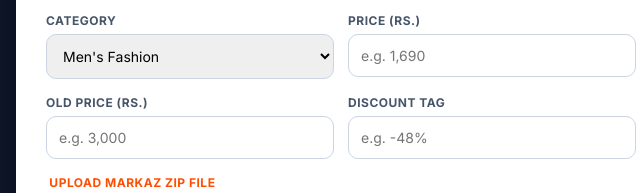
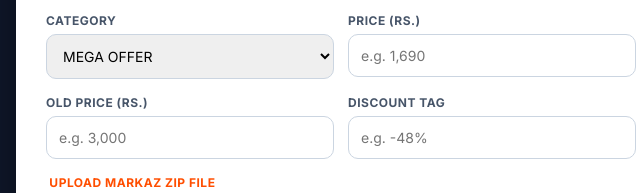
Before and after one commit to pinehillsprosystem/Hamviro-Admin, a plain HTML site: page index.html in a window 1280 px wide. Shown: the part 207-400 px from the top of the page, 299-939 px from the left. Drawn offline with nearby package versions, Linux system fonts and the light colour scheme.

Commit message:
Update index.html

```diff
--- a/index.html
+++ b/index.html
@@ -73,6 +73,7 @@
                 <div class="admin-input-group">
                     <label>Category</label>
                     <select id="admCategory" required>
+                        <option value="mega-offer">MEGA OFFER</option>
                         <option value="men-fashion">Men's Fashion</option>
                         <option value="ladies-fashion">Ladies' Fashion</option>
                         <option value="accessories">Accessories</option>
```
